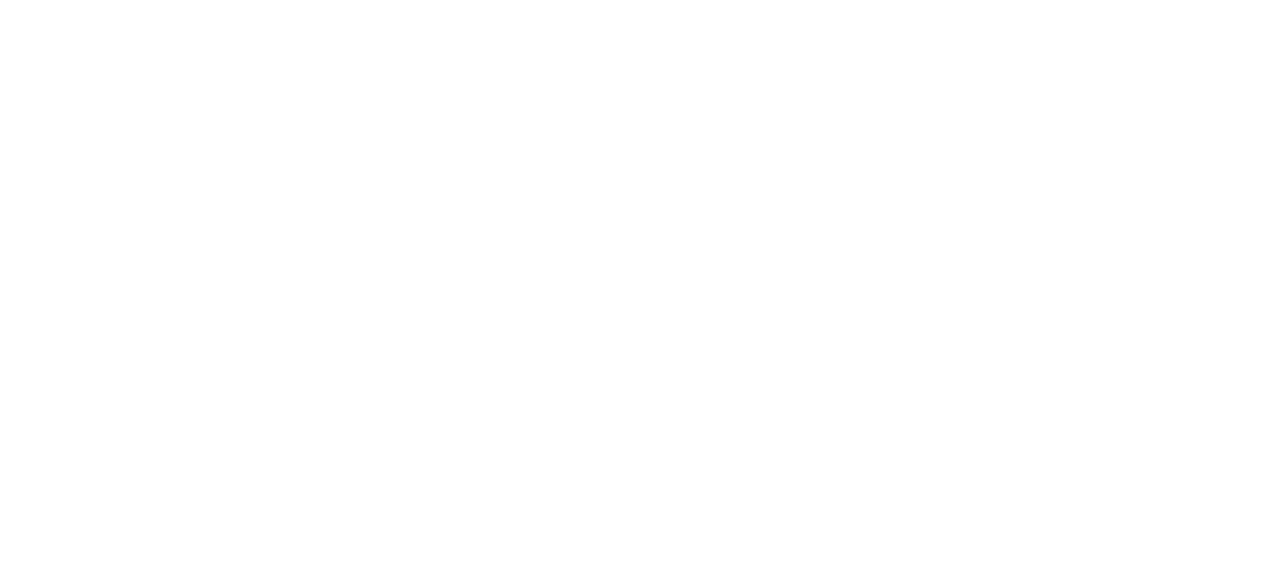
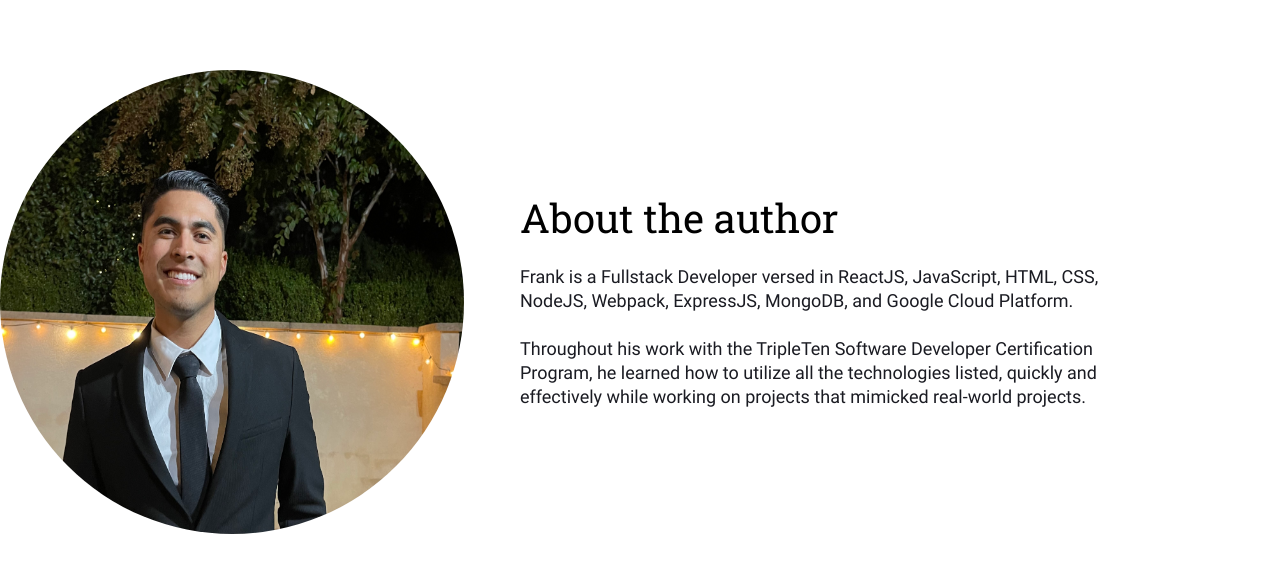
Before and after one commit to frankieag10/news-explorer-frontend, a React (Create React App) app: page / in a window 1280 px wide. Shown: the part 524-1096 px from the top of the page. Before the commit the page ends 800 px from the top, so only its background shows below. Built offline with nearby package versions, Linux system fonts and the light colour scheme.

Commit message:
mod/about/App/footer 1.1

```diff
--- a/src/components/About/About.js
+++ b/src/components/About/About.js
@@ -0,0 +1,27 @@
+import React from "react";
+import "./about.css";
+const imageAvatar = require("../../images/ME.jpeg");
+
+function About() {
+  return (
+    <div className="about">
+      <img
+        className="about__avatar"
+        src={imageAvatar}
+        alt="frank"
+      />
+      <div className="about__info">
+        <h2 className="about__title">About the author</h2>
+        <p className="about__paragraph">
+          Frank is a Fullstack Developer versed in ReactJS, JavaScript, HTML, CSS, NodeJS, Webpack, ExpressJS, MongoDB, and Google Cloud Platform.
+        </p>
+        <p className="about__paragraph">
+          Throughout his work with the TripleTen Software Developer Certification Program, he learned how to utilize all the technologies listed,
+          quickly and effectively while working on projects that mimicked real-world projects.
+        </p>
+      </div>
+    </div>
+  );
+}
+
+export default About;
--- a/src/components/About/about.css
+++ b/src/components/About/about.css
@@ -0,0 +1,52 @@
+@font-face {
+  font-family: "Roboto Slab";
+  src: url(../../fonts/roboto-slab-400-regular.woff);
+}
+@font-face {
+  font-family: "Roboto";
+  src: url(../../fonts/roboto-400-regular.woff);
+}
+.about {
+  margin: 0;
+  display: flex;
+  gap: 56px;
+  background-color: #fff;
+  padding: 80px 0;
+}
+
+.about__avatar {
+  width: 464px;
+  height: 464px;
+  border-radius: 50%;
+  padding: 0;
+  margin: 0;
+}
+
+.about__info {
+  display: flex;
+  flex-direction: column;
+  justify-content: center;
+  gap: 24px;
+  padding: 0;
+  margin: 0;
+}
+.about__title {
+  font-family: "Roboto Slab";
+  font-size: 40px;
+  font-style: normal;
+  font-weight: 400;
+  line-height: 46px;
+  padding: 0;
+  margin: 0;
+}
+.about__paragraph {
+  width: 600px;
+  color: #1a1b22;
+  font-family: "Roboto";
+  font-size: 18px;
+  font-style: normal;
+  font-weight: 400;
+  line-height: 24px;
+  padding: 0;
+  margin: 0;
+}
--- a/src/components/App/App.js
+++ b/src/components/App/App.js
@@ -1,10 +1,12 @@
 import Header from "../Header/Header.js";
+import Main from "../Main/Main.js";
 import "./App.css";
 
 function App() {
   return (
     <div className="App">
       <Header />
+      <Main />
     </div>
   );
 }
--- a/src/components/Main/Main.css
+++ b/src/components/Main/Main.css
@@ -0,0 +1,3 @@
+.main {
+  background-color: #f5f6f7;
+}
--- a/src/components/Main/Main.js
+++ b/src/components/Main/Main.js
@@ -0,0 +1,13 @@
+import React from "react";
+import "./Main.css";
+import About from "../About/About";
+
+function Main() {
+  return (
+    <div className="main">
+      <About />
+    </div>
+  );
+}
+
+export default Main;
```
Also changed, not shown: src/components/Footer/Footer.js (+22 -0 lines).
